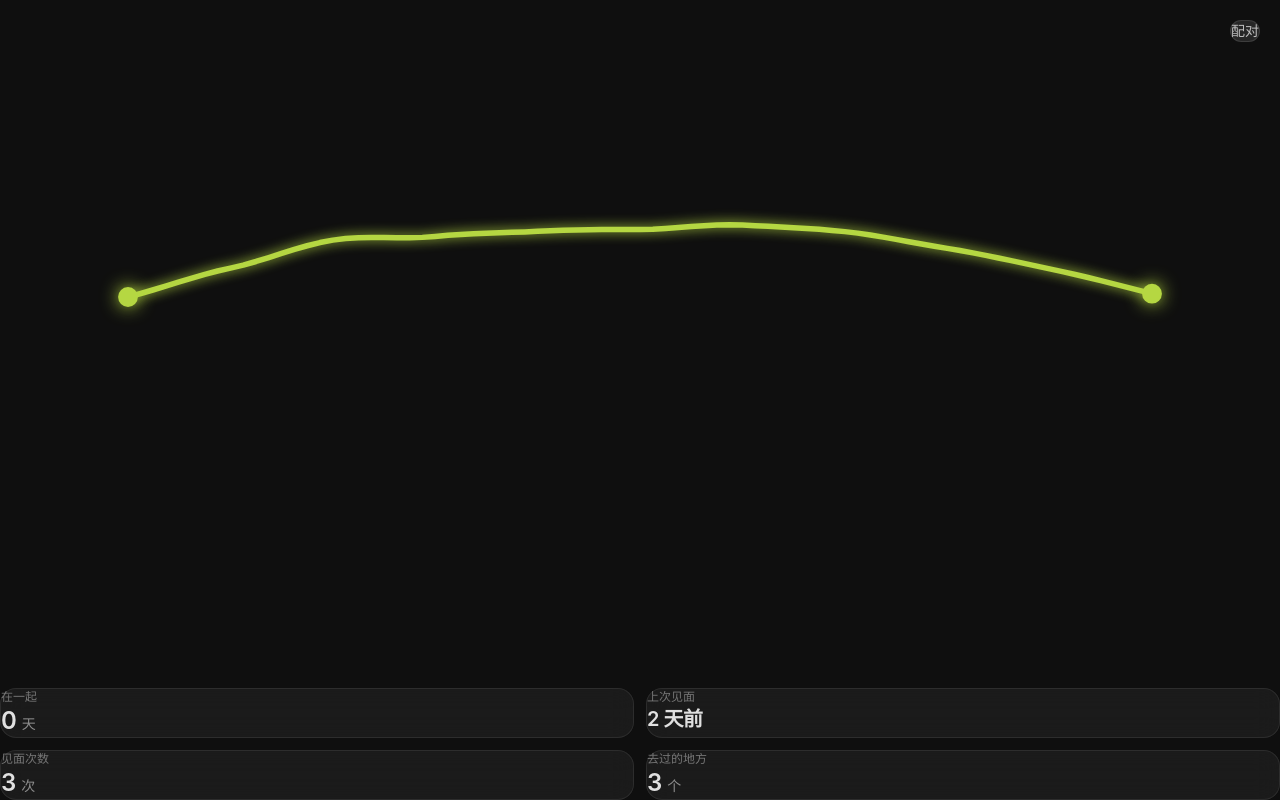
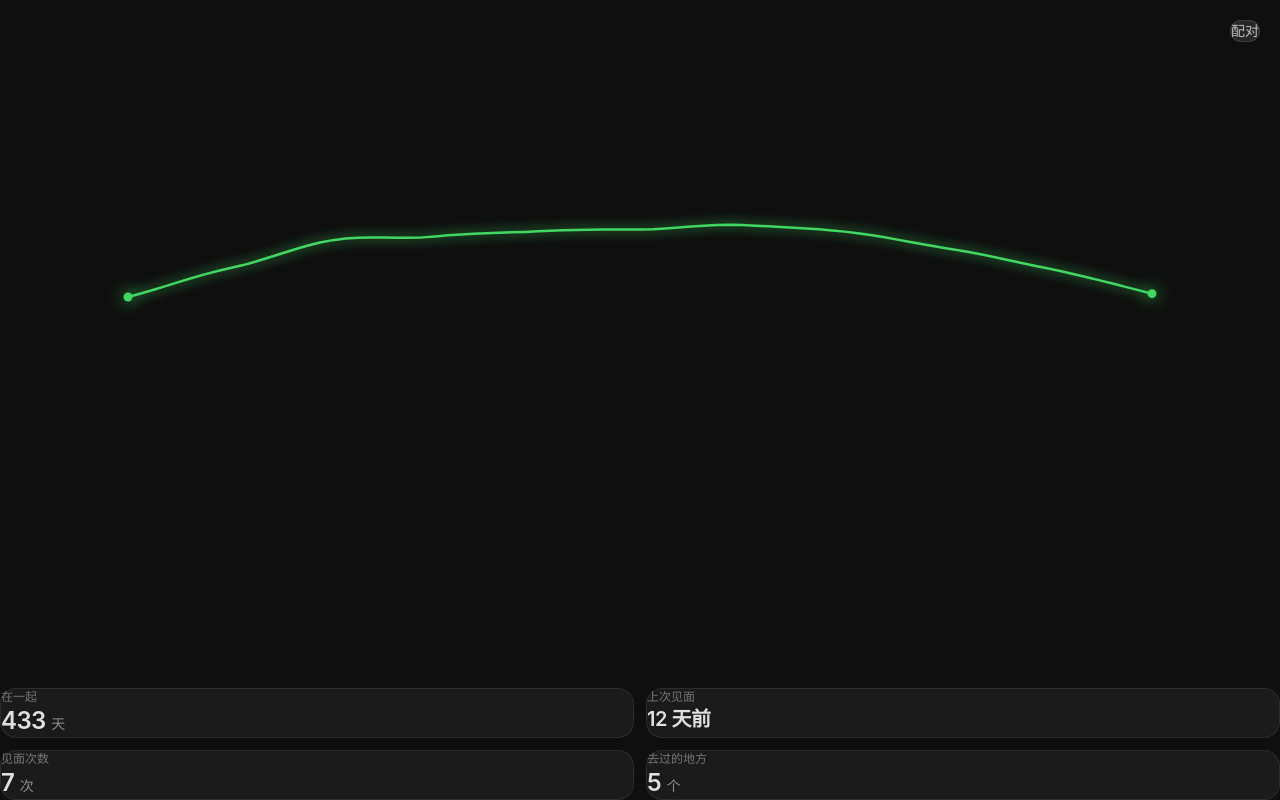
Before and after one commit to Su2ye/theline, a React (Vite) app: page / in a window 1280 px wide. Built offline with nearby package versions, Linux system fonts and the light colour scheme; no server answers.

Commit message:
最小化调试 - 仅包含 LineCanvas 和 StatsCards

```diff
--- a/src/App.tsx
+++ b/src/App.tsx
@@ -1,299 +1,44 @@
-import { useState, useMemo, useCallback, useEffect, lazy, Suspense } from 'react'
-import { motion, AnimatePresence } from 'framer-motion'
+import { useState } from 'react'
 import LineCanvas from './components/LineCanvas'
 import StatsCards from './components/StatsCards'
-import PairPage from './components/PairPage'
-import StatusBar from './components/StatusBar'
-import type { MeetMarker, LineStats, LineState } from './types'
-import { db } from './db'
-import { webrtc } from './services/webrtc'
-import { useGPS } from './hooks/useGPS'
-import { useVisibility } from './hooks/useVisibility'
-import { useWakeLock } from './hooks/useWakeLock'
-import { subscribeToPush, nudgePeer } from './services/notify'
+import type { LineStats } from './types'
 
-const MeetMap = lazy(() => import('./components/MeetMap'))
-const MeetDetail = lazy(() => import('./components/MeetDetail'))
-
-const DEMO_MARKERS: MeetMarker[] = [
-  { id: '1', createdAt: Date.now() - 100000000, lat: 39.9150, lng: 116.4040, myNote: '胡同里的咖啡店', myPhoto: null, peerNote: '那天阳光很好', peerPhoto: null },
-  { id: '2', createdAt: Date.now() - 200000000, lat: 39.9250, lng: 116.4140, myNote: '', myPhoto: null, peerNote: '', peerPhoto: null },
-  { id: '3', createdAt: Date.now() - 300000000, lat: 39.9350, lng: 116.3940, myNote: '一起看了展', myPhoto: null, peerNote: '下次还要来', peerPhoto: null },
-]
-
-function computeStats(markers: MeetMarker[], pairCreatedAt?: number): LineStats {
-  const sorted = [...markers].sort((a, b) => b.createdAt - a.createdAt)
-  const now = Date.now()
-  const recentDates = sorted.filter(m => m.createdAt > now - 30 * 24 * 60 * 60 * 1000).map(m => m.createdAt)
-  const lastMeet = sorted[0]?.createdAt ?? null
-  const uniquePlaces = new Set(sorted.map(m => `${m.lat.toFixed(4)},${m.lng.toFixed(4)}`))
-
-  return {
-    pairStartDate: pairCreatedAt ?? sorted[sorted.length - 1]?.createdAt ?? now,
-    totalDays: pairCreatedAt ? Math.ceil((now - pairCreatedAt) / (1000 * 60 * 60 * 24)) : 0,
-    lastMeetDate: lastMeet,
-    daysSinceLastMeet: lastMeet ? Math.ceil((now - lastMeet) / (1000 * 60 * 60 * 24)) : null,
-    meetCount: markers.length,
-    placesCount: uniquePlaces.size,
-    recentMeetDates: recentDates,
-    lineState: 'normal',
-  }
+const stats: LineStats = {
+  pairStartDate: Date.now() - 433 * 24 * 60 * 60 * 1000,
+  totalDays: 433,
+  lastMeetDate: Date.now() - 12 * 24 * 60 * 60 * 1000,
+  daysSinceLastMeet: 12,
+  meetCount: 7,
+  placesCount: 5,
+  recentMeetDates: [
+    Date.now() - 12 * 24 * 60 * 60 * 1000,
+    Date.now() - 30 * 24 * 60 * 60 * 1000,
+  ],
+  lineState: 'normal',
 }
 
-type Page = 'main' | 'pair'
-
 export default function App() {
-  const [page, setPage] = useState<Page>('main')
-  const [paired, setPaired] = useState(false)
-  const [showMap, setShowMap] = useState(false)
-  const [selectedMarker, setSelectedMarker] = useState<MeetMarker | null>(null)
-  const [markers, setMarkers] = useState<MeetMarker[]>(DEMO_MARKERS)
-  const [pullOffset, setPullOffset] = useState(0)
-  const [pullStartY, setPullStartY] = useState<number | null>(null)
-  const [pairCreatedAt, setPairCreatedAt] = useState<number>()
-  const [gpsActive, setGpsActive] = useState(false)
-  const [connected, setConnected] = useState(false)
-  const [nudgeResult, setNudgeResult] = useState<'idle' | 'sending' | 'sent'>('idle')
-
-  const wakeLock = useWakeLock()
-
-  // 页面切到后台时暂停 GPS
-  useVisibility({
-    onHide: () => {
-      setGpsActive(false)
-      wakeLock.release()
-    },
-    onShow: () => {
-      if (paired) setGpsActive(true)
-    },
-  })
-
-  // 启动时加载配对信息和标记
-  useEffect(() => {
-    db.pairInfo.toArray().then(info => {
-      if (info.length > 0) {
-        setPaired(true)
-        setPairCreatedAt(info[0].pairCreatedAt)
-        setGpsActive(true)
-      }
-    })
-    db.markers.toArray().then(saved => {
-      if (saved.length > 0) setMarkers(saved)
-    })
-  }, [])
-
-  // 监听 WebRTC 连接状态
-  useEffect(() => {
-    return webrtc.onConnectionChange((state: boolean) => {
-      setConnected(state)
-    })
-  }, [])
-
-  // 已配对 + GPS 激活时，启用屏幕常亮
-  useEffect(() => {
-    if (paired && gpsActive) {
-      wakeLock.request()
-    } else {
-      wakeLock.release()
-    }
-  }, [paired, gpsActive, wakeLock])
-
-  // 计算统计数据
-  const stats = useMemo<LineStats>(() => {
-    if (paired) return computeStats(markers, pairCreatedAt)
-    return computeStats(markers)
-  }, [paired, markers, pairCreatedAt])
-
-  // 见面检测回调
-  const handleMeetDetected = useCallback((marker: MeetMarker) => {
-    setMarkers(prev => {
-      if (prev.find(m => m.id === marker.id)) return prev
-      return [...prev, marker]
-    })
-    db.markers.put(marker)
-    webrtc.send({ type: 'marker-sync', marker })
-  }, [])
-
-  // GPS 追踪
-  const { distance } = useGPS({ enabled: gpsActive, onMeetDetected: handleMeetDetected })
-
-  // WebRTC 消息监听
-  useEffect(() => {
-    return webrtc.onMessage((msg: unknown) => {
-      const data = msg as { type: string; marker?: MeetMarker }
-      if (data.type === 'marker-sync' && data.marker) {
-        setMarkers(prev => {
-          const exists = prev.find(m => m.id === data.marker!.id)
-          if (exists) {
-            return prev.map(m => m.id === data.marker!.id
-              ? { ...m, peerNote: data.marker!.peerNote, peerPhoto: data.marker!.peerPhoto }
-              : m)
-          }
-          db.markers.put(data.marker!)
-          return [...prev, data.marker!]
-        })
-      }
-    })
-  }, [])
-
-  const handlePaired = useCallback(async () => {
-    setPaired(true)
-    setGpsActive(true)
-    setPage('main')
-
-    // 配对成功后订阅推送通知
-    const info = await db.pairInfo.toArray()
-    if (info.length > 0) {
-      subscribeToPush(info[0].peerId)
-    }
-  }, [])
-
-  const updateMarker = useCallback((field: 'myNote' | 'myPhoto', value: string) => {
-    if (!selectedMarker) return
-    const updated = { ...selectedMarker, [field]: value }
-    setMarkers(prev => prev.map(m => m.id === updated.id ? updated : m))
-    setSelectedMarker(updated)
-    db.markers.put(updated)
-    webrtc.send({ type: 'marker-sync', marker: updated })
-  }, [selectedMarker])
-
-  // 下拉手势
-  const handleTouchStart = useCallback((e: React.TouchEvent) => {
-    if (window.scrollY > 0) return
-    setPullStartY(e.touches[0].clientY)
-  }, [])
-
-  const handleTouchMove = useCallback((e: React.TouchEvent) => {
-    if (pullStartY === null) return
-    const dy = e.touches[0].clientY - pullStartY
-    if (dy > 0) setPullOffset(dy)
-  }, [pullStartY])
-
-  const handleTouchEnd = useCallback(() => {
-    if (pullOffset > 120) setShowMap(true)
-    setPullOffset(0)
-    setPullStartY(null)
-  }, [pullOffset])
-
-  // 线段状态
-  const lineState = useMemo<LineState>(() => {
-    if (stats.daysSinceLastMeet === null) return 'normal'
-    if (stats.daysSinceLastMeet > 60) return 'disconnected'
-    if (stats.daysSinceLastMeet > 30) return 'critical'
-    if (stats.daysSinceLastMeet > 14) return 'warning'
-    return 'normal'
-  }, [stats.daysSinceLastMeet])
-
-  const statsWithState = useMemo<LineStats>(() => ({ ...stats, lineState }), [stats, lineState])
-
+  const [show, setShow] = useState(true)
   return (
-    <div
-      className="h-full w-full relative bg-[#0f0f0f] overflow-hidden"
-      onTouchStart={handleTouchStart}
-      onTouchMove={handleTouchMove}
-      onTouchEnd={handleTouchEnd}
-    >
-      {/* 状态栏 + 提醒按钮 */}
-      {page === 'main' && paired && (
+    <div className="h-full w-full relative bg-[#0f0f0f] overflow-hidden">
+      {show ? (
         <>
-          <StatusBar gpsActive={gpsActive} connected={connected} distance={distance} />
+          <div className="absolute top-0 left-0 right-0 h-[55%]">
+            <LineCanvas stats={stats} />
+          </div>
+          <StatsCards stats={stats} />
           <button
-            onClick={async () => {
-              setNudgeResult('sending')
-              const info = await db.pairInfo.toArray()
-              if (info.length > 0) {
-                const ok = await nudgePeer(info[0].peerId)
-                setNudgeResult(ok ? 'sent' : 'idle')
-              } else {
-                setNudgeResult('idle')
-              }
-              setTimeout(() => setNudgeResult('idle'), 3000)
-            }}
-            disabled={nudgeResult === 'sending'}
-            className="absolute top-14 right-4 z-20 bg-white/10 backdrop-blur-md rounded-full px-3 py-1.5 text-white/50 text-xs border border-white/10 hover:bg-white/15 hover:text-white/70 transition-colors disabled:opacity-30"
+            onClick={() => setShow(false)}
+            className="absolute top-5 right-5 z-20 bg-white/10 backdrop-blur-md rounded-full px-4 py-2 text-white/70 text-sm border border-white/10"
           >
-            {nudgeResult === 'sending' ? '发送中…' : nudgeResult === 'sent' ? '已提醒' : '提醒对方'}
+            配对
           </button>
         </>
+      ) : (
+        <div className="flex items-center justify-center h-full text-white/40">
+          页面已切换
+        </div>
       )}
-
-      {/* 配对按钮 */}
-      {!paired && page === 'main' && (
-        <button
-          onClick={() => setPage('pair')}
-          className="absolute top-5 right-5 z-20 bg-white/10 backdrop-blur-md rounded-full px-4 py-2 text-white/70 text-sm border border-white/10 hover:bg-white/15 transition-colors"
-        >
-          配对
-        </button>
-      )}
-
-      <AnimatePresence mode="wait">
-        {page === 'pair' ? (
-          <motion.div
-            key="pair"
-            className="h-full"
-            initial={{ opacity: 0 }}
-            animate={{ opacity: 1 }}
-            exit={{ opacity: 0 }}
-          >
-            <PairPage onPaired={handlePaired} />
-            <button
-              onClick={() => setPage('main')}
-              className="absolute bottom-8 left-1/2 -translate-x-1/2 text-white/30 text-sm hover:text-white/50 transition-colors"
-            >
-              返回主页
-            </button>
-          </motion.div>
-        ) : (
-          <motion.div
-            key="main"
-            className="h-full relative"
-            initial={{ opacity: 0 }}
-            animate={{ opacity: 1 }}
-            exit={{ opacity: 0 }}
-          >
-            <div className="absolute top-0 left-0 right-0 h-[55%]">
-              <LineCanvas stats={statsWithState} pullOffset={pullOffset} />
-            </div>
-
-            {pullOffset > 0 && (
-              <div
-                className="absolute top-8 left-1/2 -translate-x-1/2 text-white/30 text-xs transition-opacity"
-                style={{ opacity: Math.min(pullOffset / 120, 1) }}
-              >
-                {pullOffset > 120 ? '松手查看地图' : '下拉查看地图'}
-              </div>
-            )}
-
-            <StatsCards stats={statsWithState} />
-
-            {showMap && (
-              <Suspense fallback={null}>
-                <MeetMap
-                  markers={markers}
-                  visible={showMap}
-                  onClose={() => setShowMap(false)}
-                  onMarkerClick={(m) => {
-                    setSelectedMarker(m)
-                    setShowMap(false)
-                  }}
-                />
-              </Suspense>
-            )}
-
-            {selectedMarker && (
-              <Suspense fallback={null}>
-                <MeetDetail
-                  marker={selectedMarker}
-                  onClose={() => setSelectedMarker(null)}
-                  onSaveNote={(note) => updateMarker('myNote', note)}
-                  onSavePhoto={(photo) => updateMarker('myPhoto', photo)}
-                />
-              </Suspense>
-            )}
-          </motion.div>
-        )}
-      </AnimatePresence>
     </div>
   )
 }
```
